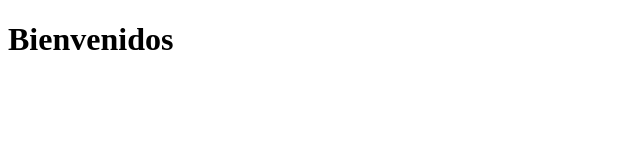
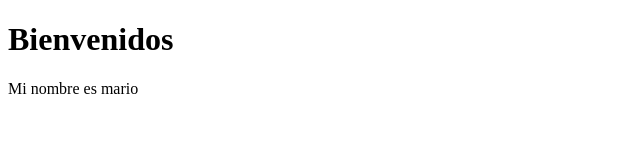
Before and after one commit to mariosb-13/remoto1, a plain HTML site: page index.html in a window 1280 px wide. Shown: the whole page, without its empty margins (0-640 px from the left). Drawn offline with Linux system fonts and the light colour scheme.

Commit message:
Se añade los estilos

```diff
--- /dev/null
+++ b/estilos.css
@@ -0,0 +1,3 @@
+body{
+    font-family: 'Lucida Sans', 'Lucida Sans Regular', 'Lucida Grande', 'Lucida Sans Unicode', Geneva, Verdana, sans-serif;
+}
--- a/index.html
+++ b/index.html
@@ -7,5 +7,6 @@
 </head>
 <body>
     <h1>Bienvenidos</h1>
+    <p>Mi nombre es mario</p>
 </body>
 </html>
```
